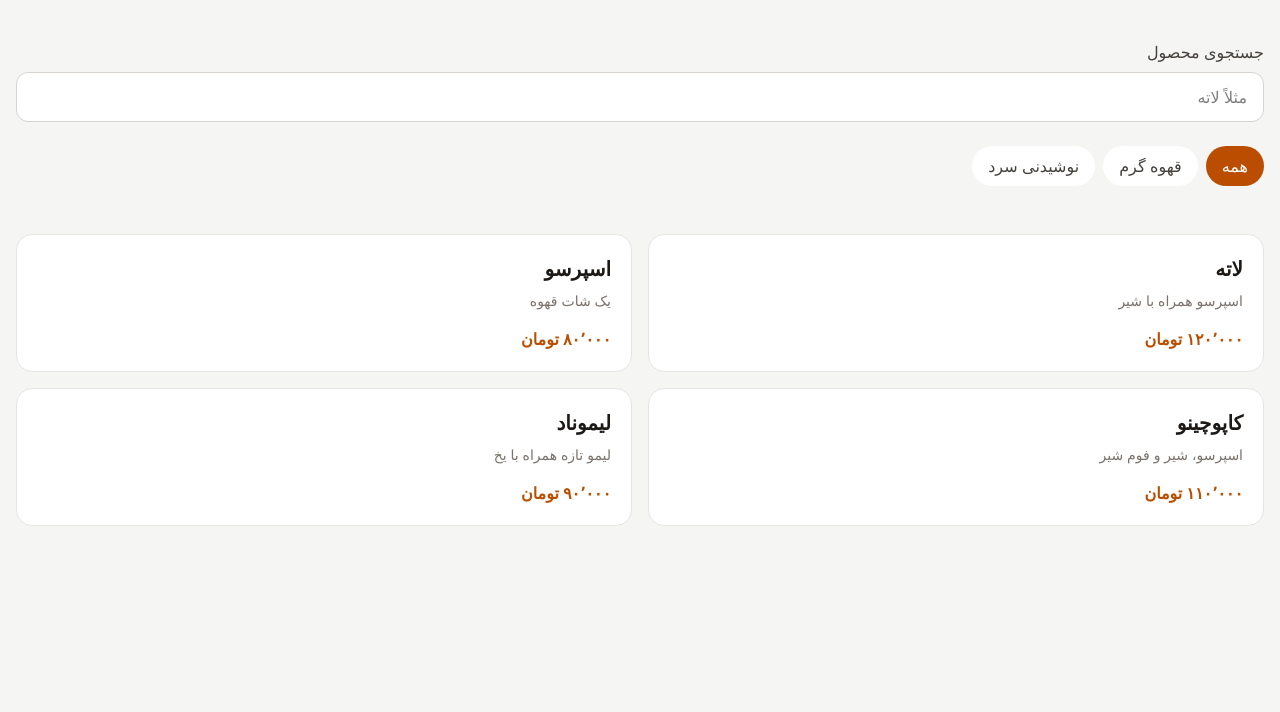
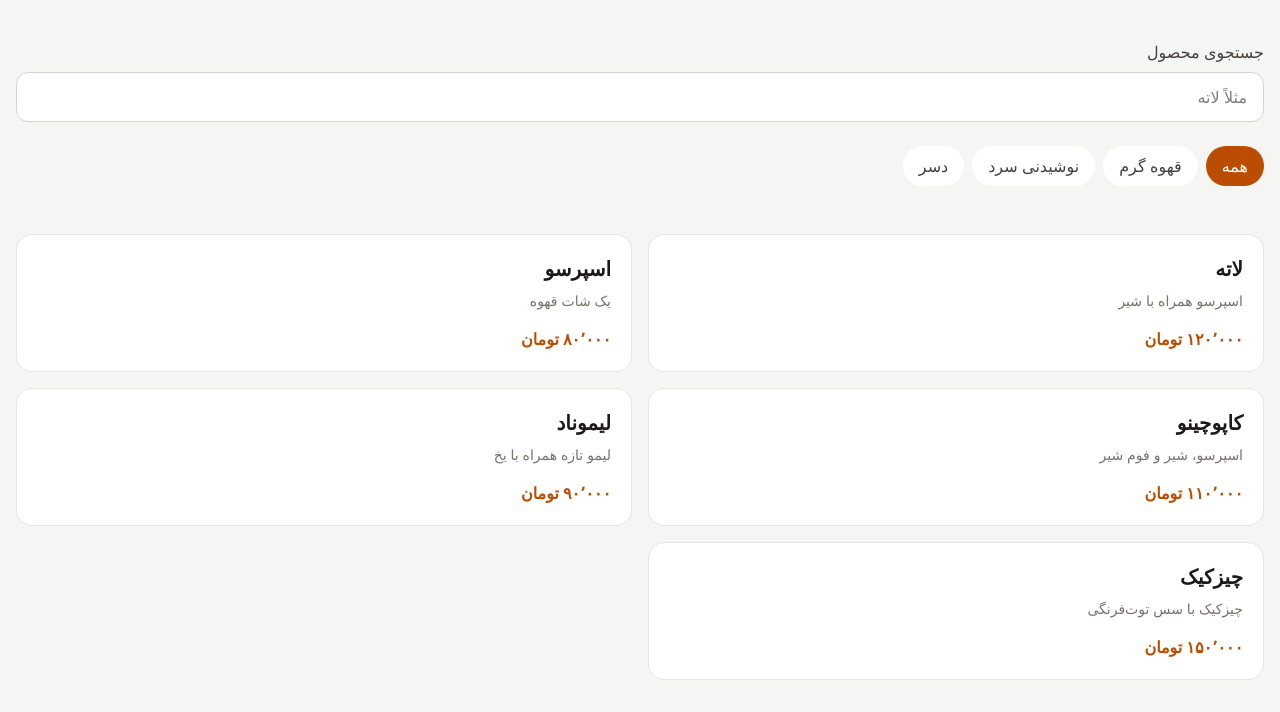
Before and after one commit to SobhanMirgholami/roll-menu, a React (Vite) app: page / in a window 1280 px wide. Shown: the top 712 px of the page. Built offline with nearby package versions, Linux system fonts and the light colour scheme.

Commit message:
adding new category from state feature

```diff
--- a/src/components/App.jsx
+++ b/src/components/App.jsx
@@ -30,13 +30,24 @@ const products = [
     price: 90000,
     category: "نوشیدنی سرد",
   },
+  {
+    id: 6,
+    name: "چیزکیک",
+    description: "چیزکیک با سس توت‌فرنگی",
+    price: 150000,
+    category: "دسر",
+    isAvailable: true,
+  },
 ];
 
 export default function App() {
   const [searchTerm, setSearchTerm] = useState("");
   const [selectedCategory, setSelectedCategory] = useState("همه");
 
-  const categories = ["همه", "قهوه گرم", "نوشیدنی سرد"];
+  const categories = [
+    "همه",
+    ...new Set(products.map((product) => product.category)),
+  ];
 
   const filteredProducts = products.filter((product) => {
     const matchesCategory =
```
